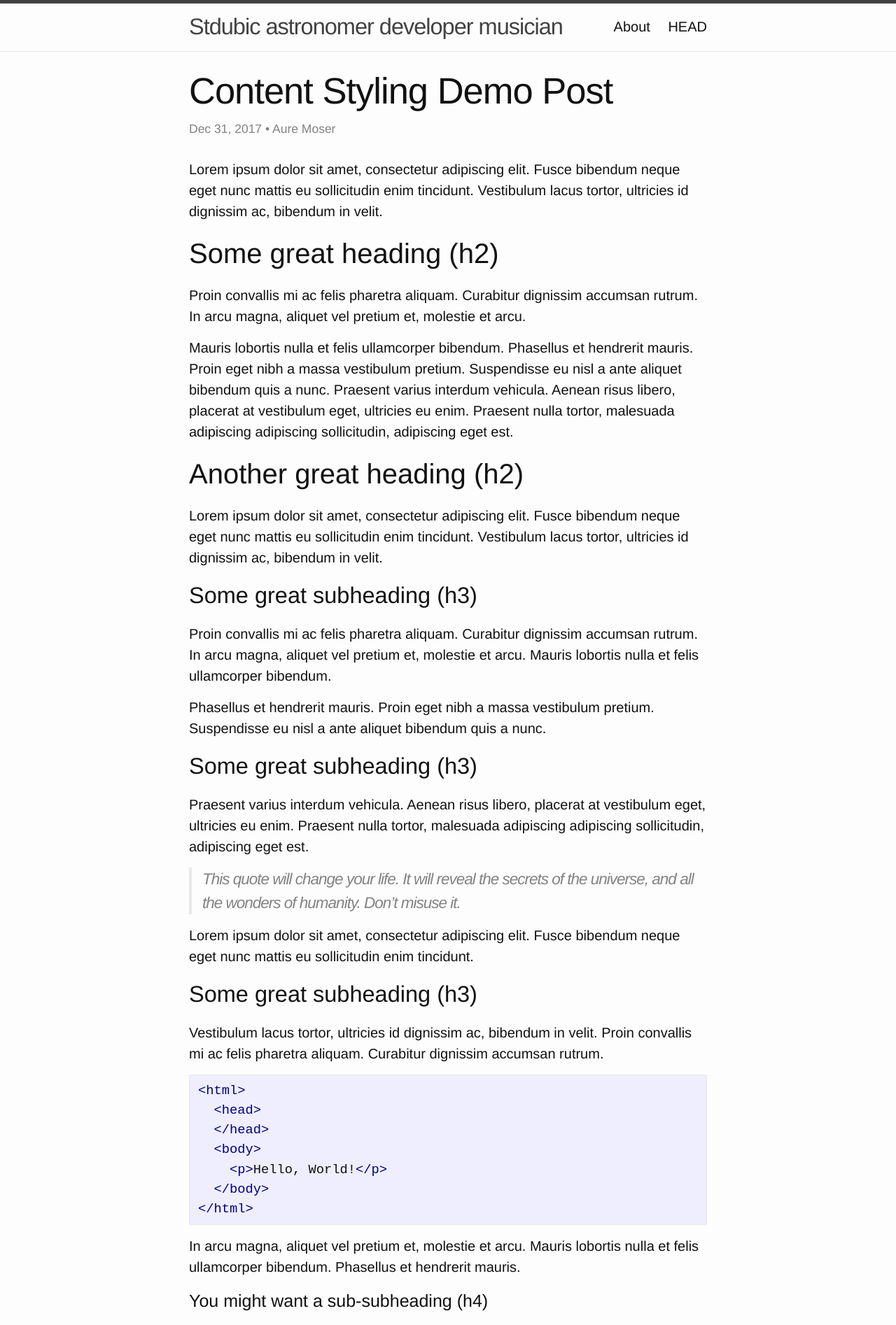
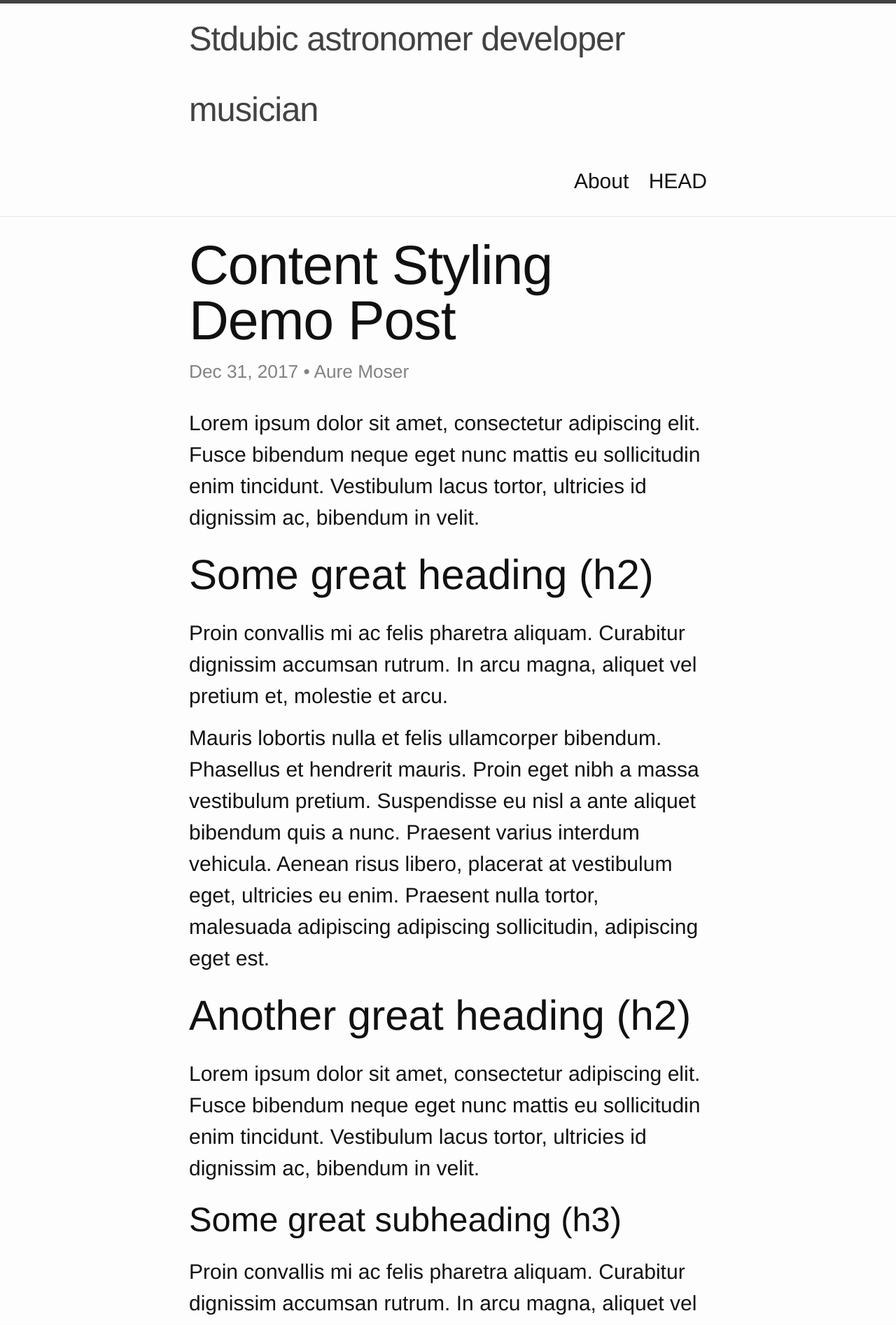
Before and after one commit to Stdubic/Stevan-Aleksic-aka-Stdubic, a Jekyll site: the page built from _posts/2017-12-31-content-styles.md, in a window 1280 px wide. Shown: the top 1894 px of the page at 70% size. Built offline with Jekyll 4.4.1, drawn with Linux system fonts in a browser that asks for light colours.

Commit message:
Update minima.scss

```diff
--- a/_sass/minima.scss
+++ b/_sass/minima.scss
@@ -3,7 +3,7 @@
 // Define defaults for each variable.
 
 $base-font-family: "Helvetica Neue", Helvetica, Arial, sans-serif !default;
-$base-font-size:   20px !default;
+$base-font-size:   30px !default;
 $base-font-weight: 400 !default;
 $small-font-size:  $base-font-size * 0.875 !default;
 $base-line-height: 1.5 !default;
```
